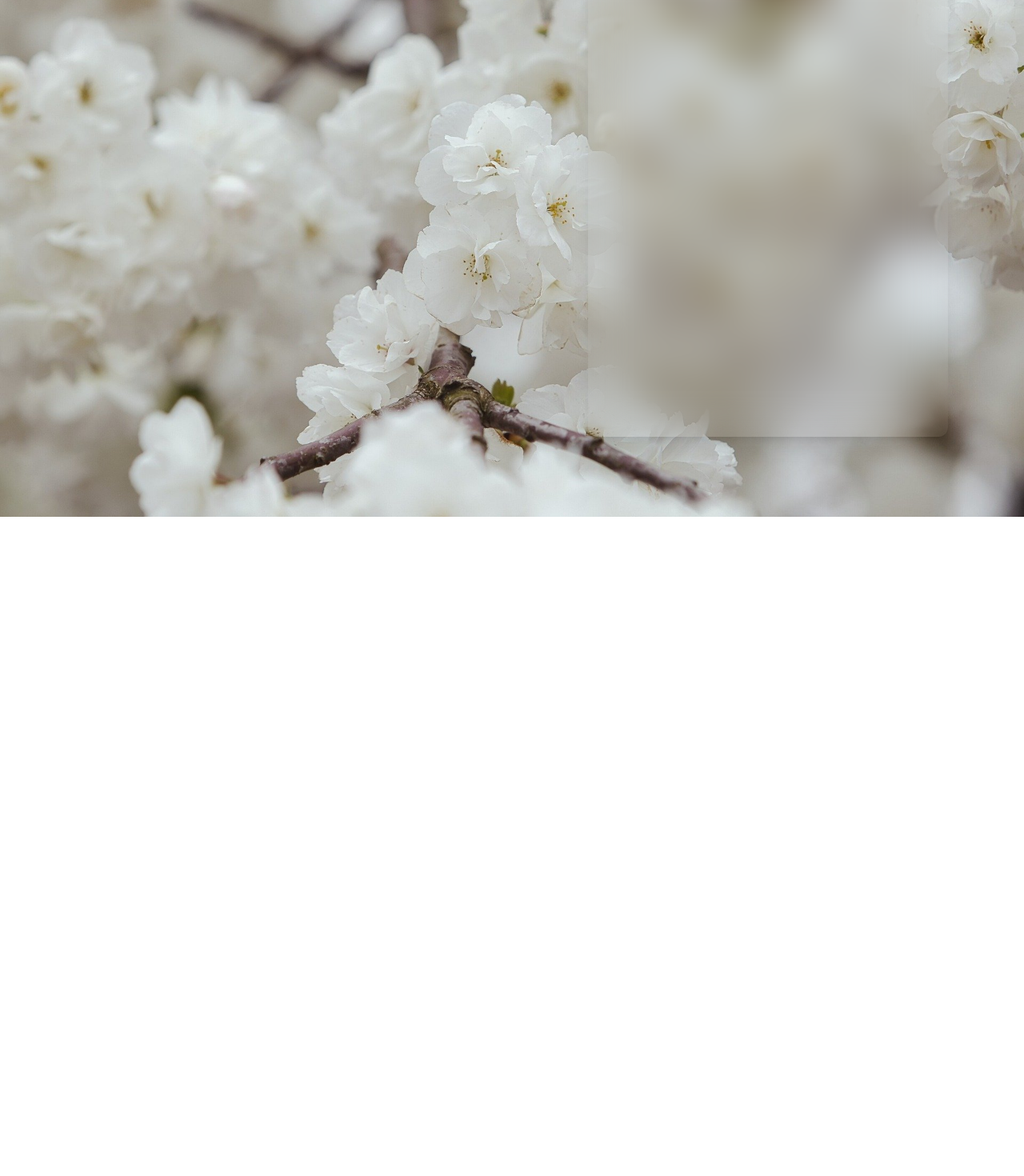
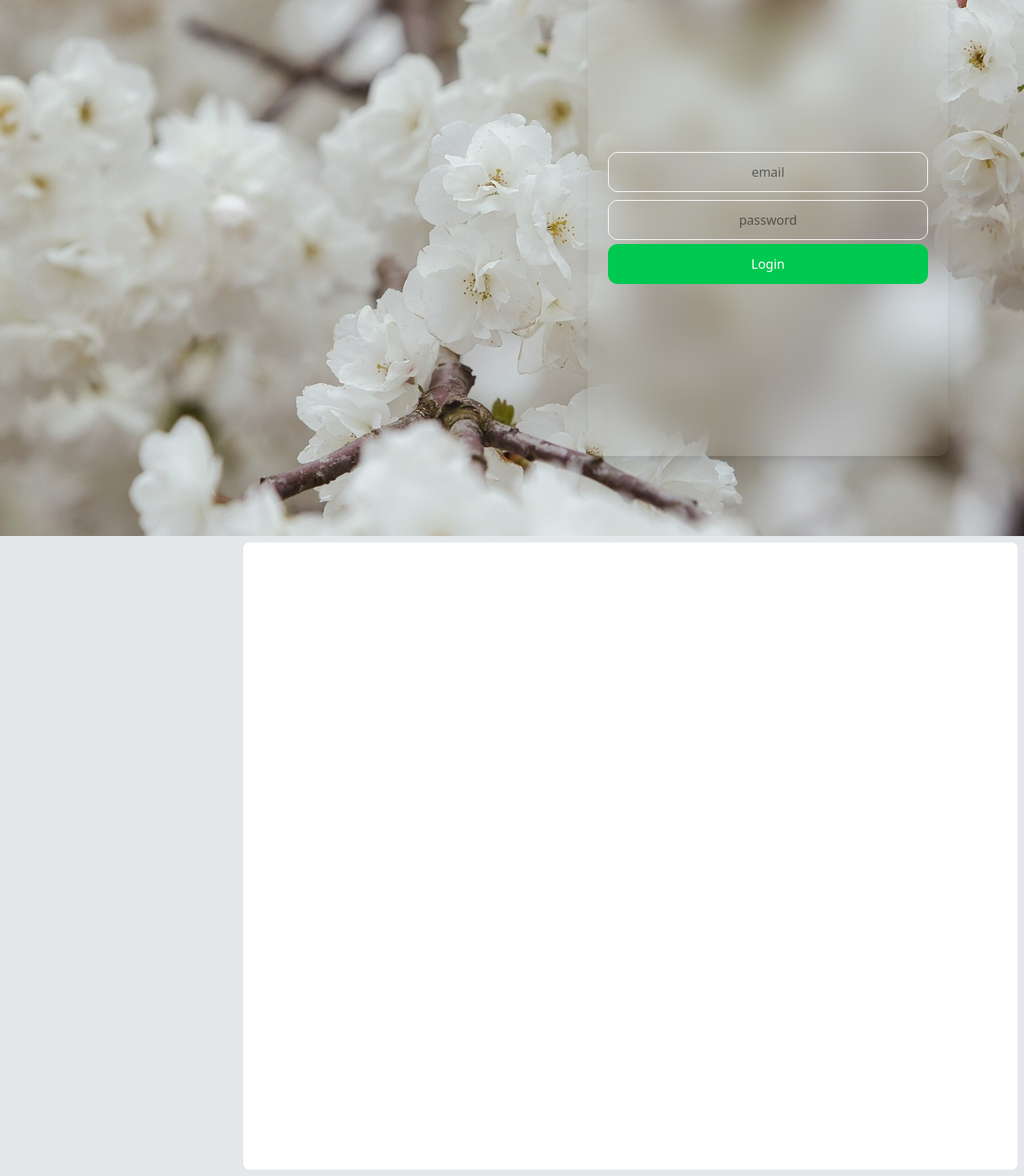
Before and after one commit to PrashasthiAyuchchada/c-b-c-frontend, a React (Vite) app: page /login in a window 1280 px wide. Shown: the part 154-1624 px from the top of the page at 80% size. Before the commit the page ends 800 px from the top, so only its background shows below. Built offline with nearby package versions, Linux system fonts and the light colour scheme.

Commit message:
AdminPage and React-router-dom installation

```diff
--- a/package.json
+++ b/package.json
@@ -13,6 +13,7 @@
     "@tailwindcss/vite": "^4.1.4",
     "react": "^19.0.0",
     "react-dom": "^19.0.0",
+    "react-router-dom": "^7.5.2",
     "tailwindcss": "^4.1.4"
   },
   "devDependencies": {
--- a/src/App.jsx
+++ b/src/App.jsx
@@ -3,12 +3,18 @@
 import LoginPage from './pages/loginPage'
 import ProductCard from './components/product-card'
 import Header from './components/header'
+import AdminPage from './pages/adminPage'
+import { BrowserRouter } from 'react-router-dom'
 
 function App() {
 
 
   return (
-   <LoginPage />
+    <BrowserRouter>
+      //<LoginPage />
+      <AdminPage/>
+    </BrowserRouter>
+
   )
 }
 
--- a/src/pages/LoginPage.jsx
+++ b/src/pages/LoginPage.jsx
@@ -3,7 +3,11 @@
         <div className= "w-full bg-red-700 h-screen bg-[url(/login-bg.jpg)] bg-cover bg-center flex">
          <div className=" w-[50%] h-full"></div>
          <div className=" w-[50%] h-full flex items-center justify-center">
-            <div className=" w-[450px] h-[600px] backdrop-blur-xl shadow-xl rounded-xl"></div>
+            <div className=" w-[450px] h-[600px] backdrop-blur-xl shadow-xl rounded-xl flex flex-col items-center justify-center">
+                <input className="w-[400px] h-[50px] border border-white rounded-xl text-center m-[5px]" type="email" placeholder="email"/>
+                <input className="w-[400px] h-[50px] border border-white rounded-xl text-center m-[5px] " type="password" placeholder="password"/>
+                <button className="w-[400px] h-[50px] bg-green-500 text-white rounded-xl cursor-pointer">Login</button>
+            </div>
           </div>
 
 
--- /dev/null
+++ b/src/pages/adminPage.jsx
@@ -0,0 +1,12 @@
+export default function AdminPage() {
+
+   return(
+    <div className="w-full h-screen bg-gray-200 flex p-2">
+        <div className="h-full w-[300px] "></div>
+        <div className="h-full w-[calc(100vw-300px)] bg-white rounded-lg "></div>
+
+    </div>
+   )
+
+
+}
```
Also changed, not shown: 1 other file (tests, documents, lock files or other folders).
